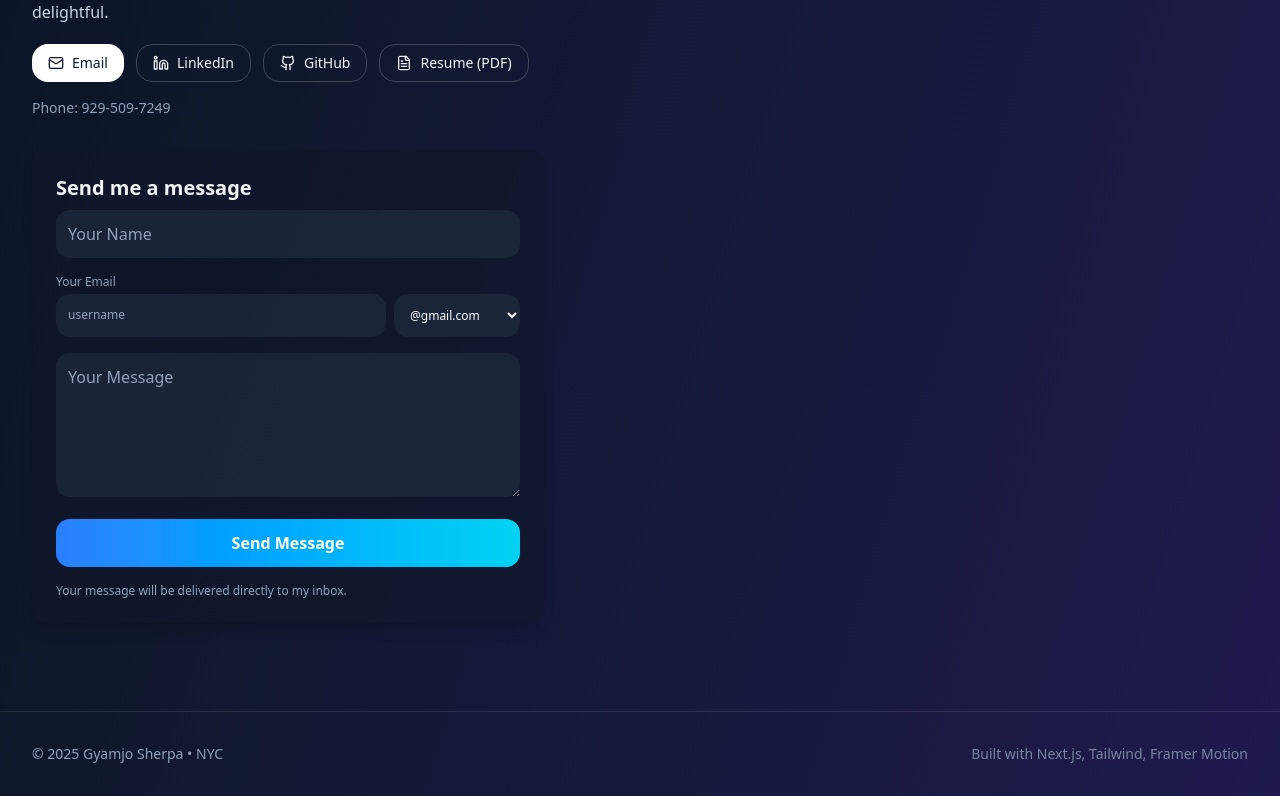
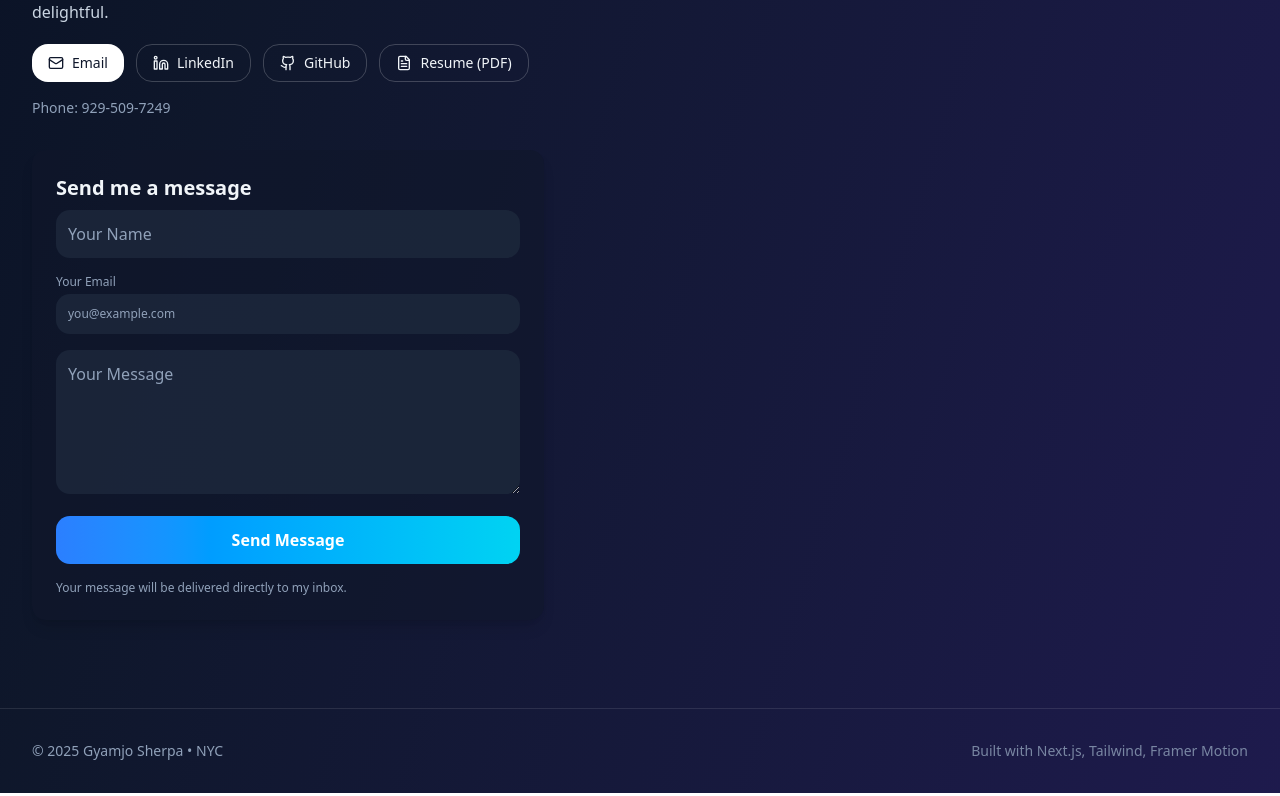
Before and after one commit to luckyguam/GyamjoSherpa-Personal-Website, a Next.js app in the folder my-portfolio/: page / in a window 1280 px wide. Shown: the part 3421-4217 px from the top of the page. Built offline with nearby package versions, Linux system fonts and the light colour scheme.

Commit message:
Updated the drop down mail domain to full

```diff
--- a/my-portfolio/src/app/page.tsx
+++ b/my-portfolio/src/app/page.tsx
@@ -380,9 +380,7 @@ function Education() {
 import {FileText} from "lucide-react";
 
 function Contact() {
-  const [emailLocal, setEmailLocal] = useState("");
-  const [emailDomain, setEmailDomain] = useState("@gmail.com");
-  const [customDomain, setCustomDomain] = useState("");
+  const [email, setEmail] = useState("");
 
   function handleQuickEmailClick(e: React.MouseEvent<HTMLAnchorElement>) {
     e.preventDefault();
@@ -400,22 +398,12 @@ function Contact() {
     }
   }
 
-  // normalize custom domain if chosen (strip leading @ and spaces)
-  const normalizedCustom = customDomain.replace(/^@+/, "").trim();
-
   async function handleSubmit(e: React.FormEvent<HTMLFormElement>) {
     e.preventDefault();
     const form = e.currentTarget;
     const formData = new FormData(form);
 
-    // Assemble full email from local + selected domain
-    const local = emailLocal.trim();
-    const finalEmail =
-      emailDomain === "custom"
-        ? `${local}@${normalizedCustom}`
-        : `${local}${emailDomain}`;
-
-    formData.set("email", finalEmail);
+    formData.set("email", email.trim());
     const data = Object.fromEntries(formData.entries());
 
     try {
@@ -428,9 +416,7 @@ function Contact() {
       if (res.ok) {
         alert("Thanks! Your message is on its way.");
         form.reset();
-        setEmailLocal("");
-        setCustomDomain("");
-        setEmailDomain("@gmail.com");
+        setEmail("");
       } else {
         const errorText = await res.text();
         console.error("Email send error:", errorText);
@@ -453,7 +439,7 @@ function Contact() {
         something delightful.
       </p>
 
-      {/* Quick actions with icons + Gmail/mailto chooser */}
+      {/* Quick actions */}
       <div className="mt-5 flex flex-wrap gap-3">
         <a
           href="#"
@@ -505,48 +491,18 @@ function Contact() {
           className="w-full p-3 rounded-xl bg-slate-800/80 placeholder-slate-400 text-white"
         />
 
-        {/* Email with domain dropdown */}
+        {/* Email - single full input */}
         <label className="block text-xs text-slate-400">
           Your Email
-          <div className="mt-1 flex gap-2">
-            <input
-              type="text"
-              inputMode="email"
-              placeholder="username"
-              required
-              value={emailLocal}
-              onChange={(e) => setEmailLocal(e.target.value)}
-              className="flex-1 p-3 rounded-xl bg-slate-800/80 placeholder-slate-400 text-white"
-            />
-            <select
-              value={emailDomain}
-              onChange={(e) => setEmailDomain(e.target.value)}
-              className="p-3 rounded-xl bg-slate-800/80 text-white"
-              aria-label="Email domain"
-            >
-              <option value="@gmail.com">@gmail.com</option>
-              <option value="@outlook.com">@outlook.com</option>
-              <option value="@hotmail.com">@hotmail.com</option>
-              <option value="@yahoo.com">@yahoo.com</option>
-              <option value="@icloud.com">@icloud.com</option>
-              <option value="@proton.me">@proton.me</option>
-              <option value="@aol.com">@aol.com</option>
-              <option value="@zoho.com">@zoho.com</option>
-              <option value="custom">Custom…</option>
-            </select>
-          </div>
+          <input
+            type="email"
+            placeholder="you@example.com"
+            required
+            value={email}
+            onChange={(e) => setEmail(e.target.value)}
+            className="mt-1 w-full p-3 rounded-xl bg-slate-800/80 placeholder-slate-400 text-white"
+          />
         </label>
-
-        {emailDomain === "custom" && (
-          <input
-            type="text"
-            placeholder="yourdomain.com"
-            required
-            value={customDomain}
-            onChange={(e) => setCustomDomain(e.target.value)}
-            className="w-full p-3 rounded-xl bg-slate-800/80 placeholder-slate-400 text-white"
-          />
-        )}
 
         <textarea
           name="message"
@@ -555,6 +511,7 @@ function Contact() {
           rows={5}
           className="w-full p-3 rounded-xl bg-slate-800/80 placeholder-slate-400 text-white"
         />
+
         {/* Honeypot */}
         <input
           type="text"
@@ -563,6 +520,7 @@ function Contact() {
           autoComplete="off"
           className="hidden"
         />
+
         <button
           type="submit"
           className="w-full px-6 py-3 bg-gradient-to-r from-blue-500 to-cyan-400 rounded-xl text-white font-semibold"
```
